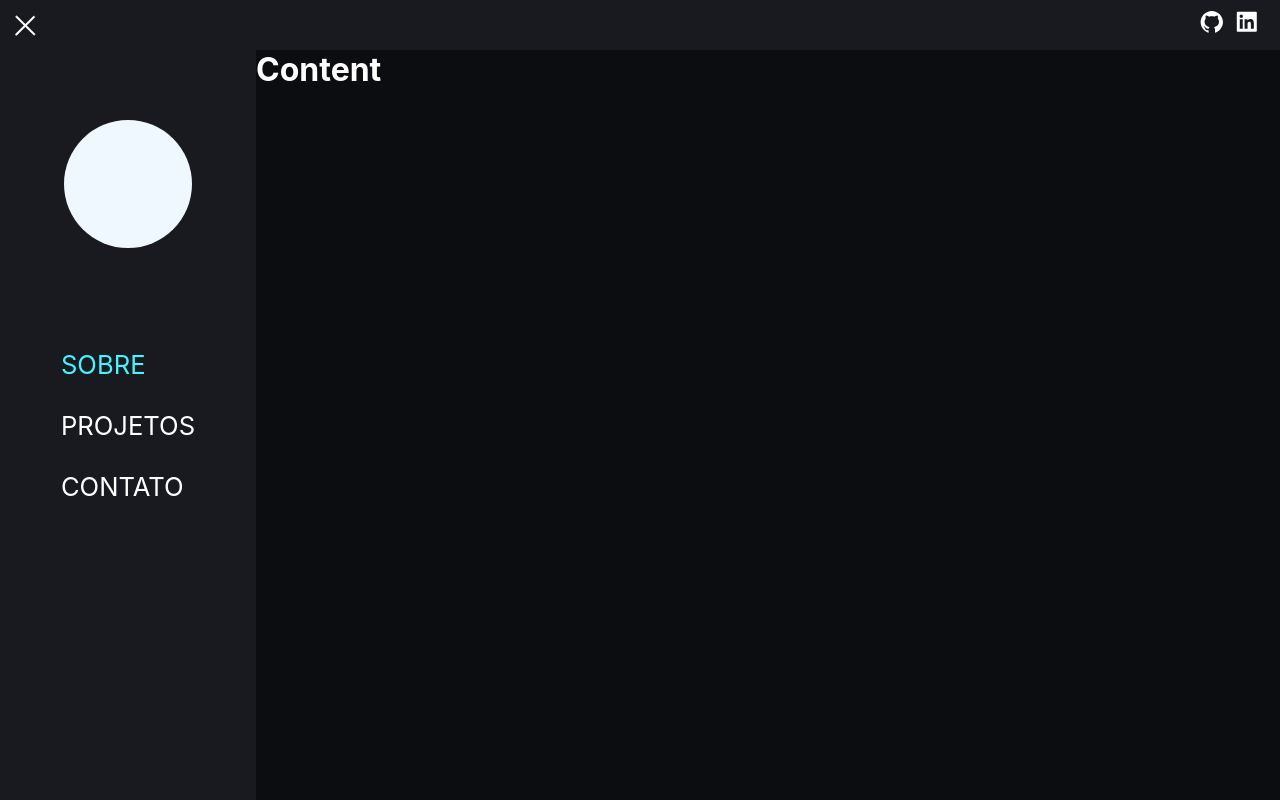
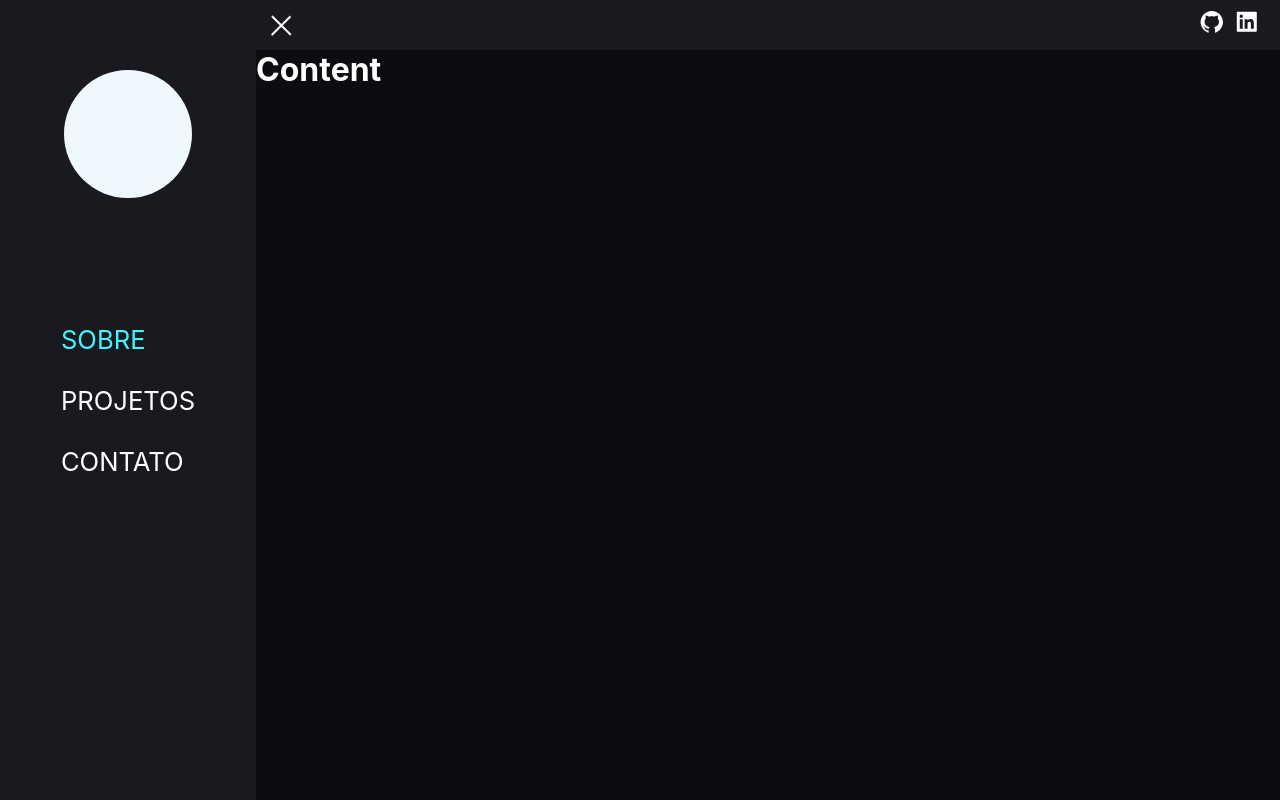
Before and after one commit to JackCaio/JackCaio.github.io, a React (Create React App) app: page / in a window 1280 px wide. Built offline with nearby package versions, Linux system fonts and the light colour scheme.

Commit message:
fix: Ajustada animacao de sidenav com grid

```diff
--- a/src/App.css
+++ b/src/App.css
@@ -6,6 +6,7 @@
   --bg-secondary: #181a1f;
   --pg-padding: 20px;
   --header-height: 50px;
+  --close-bar-padding: 12px; /* 50px - 27px = 23px / 2 = 11.5 */
   --anim-speed: 1s;
 }
 
@@ -22,9 +23,9 @@ body {
 
 .page__template {
   display: grid;
-  grid-template-areas: 'header header' 'sidenav content';
+  grid-template-areas: 'sidenav header' 'sidenav content';
   grid-template-rows: var(--header-height) auto;
-  grid-template-columns: clamp(200px, 20vw, 270px) auto;
+  grid-template-columns: auto 1fr;
   height: 100vh;
 }
 
@@ -44,7 +45,13 @@ body {
   background-color: var(--bg-secondary);
   height: 100%;
   align-items: center;
-  padding: 0 var(--pg-padding) 0 12px;
+  padding: 0 var(--pg-padding) 0 var(--close-bar-padding);
+  z-index: 1;
+  transition: 500ms ease;
+}
+
+.close__sidebar > .page__header {
+  margin-left: -50px;
 }
 
 /* -- HAMBURGUER ICON -- */
@@ -180,11 +187,13 @@ body {
   place-content: center;
   gap: 30px;
   transition: 500ms ease;
+  width: clamp(200px, 20vw, 270px);
 }
 
 .page__sidenav.close {
-  transform: translateX(calc(var(--header-height) - 100%));
-  animation: sidenav_items_transition 500ms forwards;
+  /* transform: translateX(calc(var(--header-height) - 100%)); */
+  width: var(--header-height);
+  /* animation: sidenav_items_transition 500ms forwards; */
 }
 
 .page__sidenav.close .nav__txt,
@@ -206,13 +215,13 @@ body {
   }
 }
 
-@keyframes sidenav_items_transition {
+/* @keyframes sidenav_items_transition {
   80%, 100% {
     place-content: flex-start flex-end;
-    padding-right: 12px;
-    padding-top: 15px;
+    padding-right: var(--close-bar-padding);
+    padding-top: calc(var(--header-height) + 10px);
   }
-}
+} */
 
 .profile__img {
   background-color: aliceblue;
@@ -255,10 +264,10 @@ body {
 
 /* CONTENT */
 .page__content {
-  transition: 500ms ease;
+  /* transition: 500ms ease; */
   grid-area: content;
 }
 
-.close__sidebar .page__content {
+/* .close__sidebar .page__content {
   transform: translateX(-150px);
-}
+} */
```
